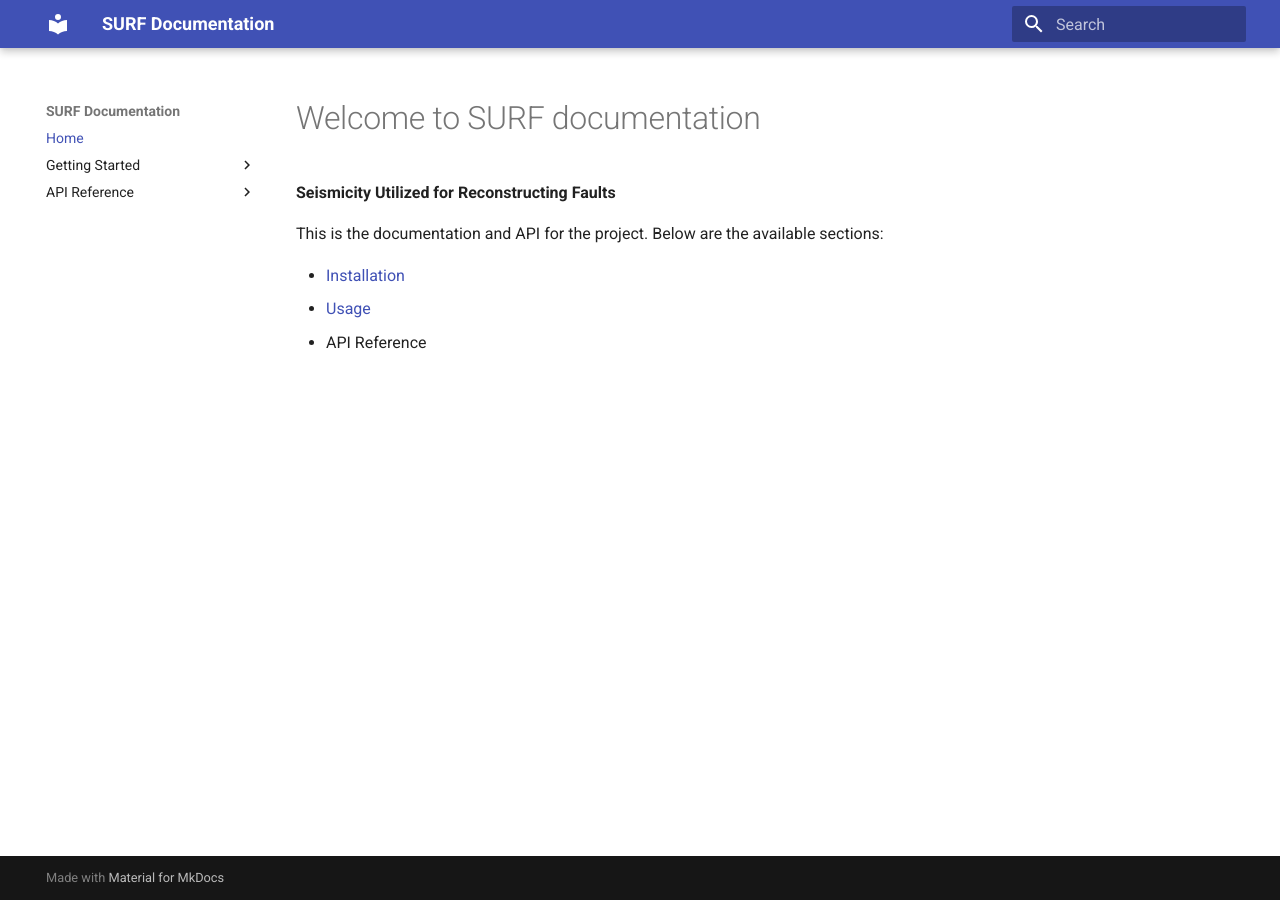
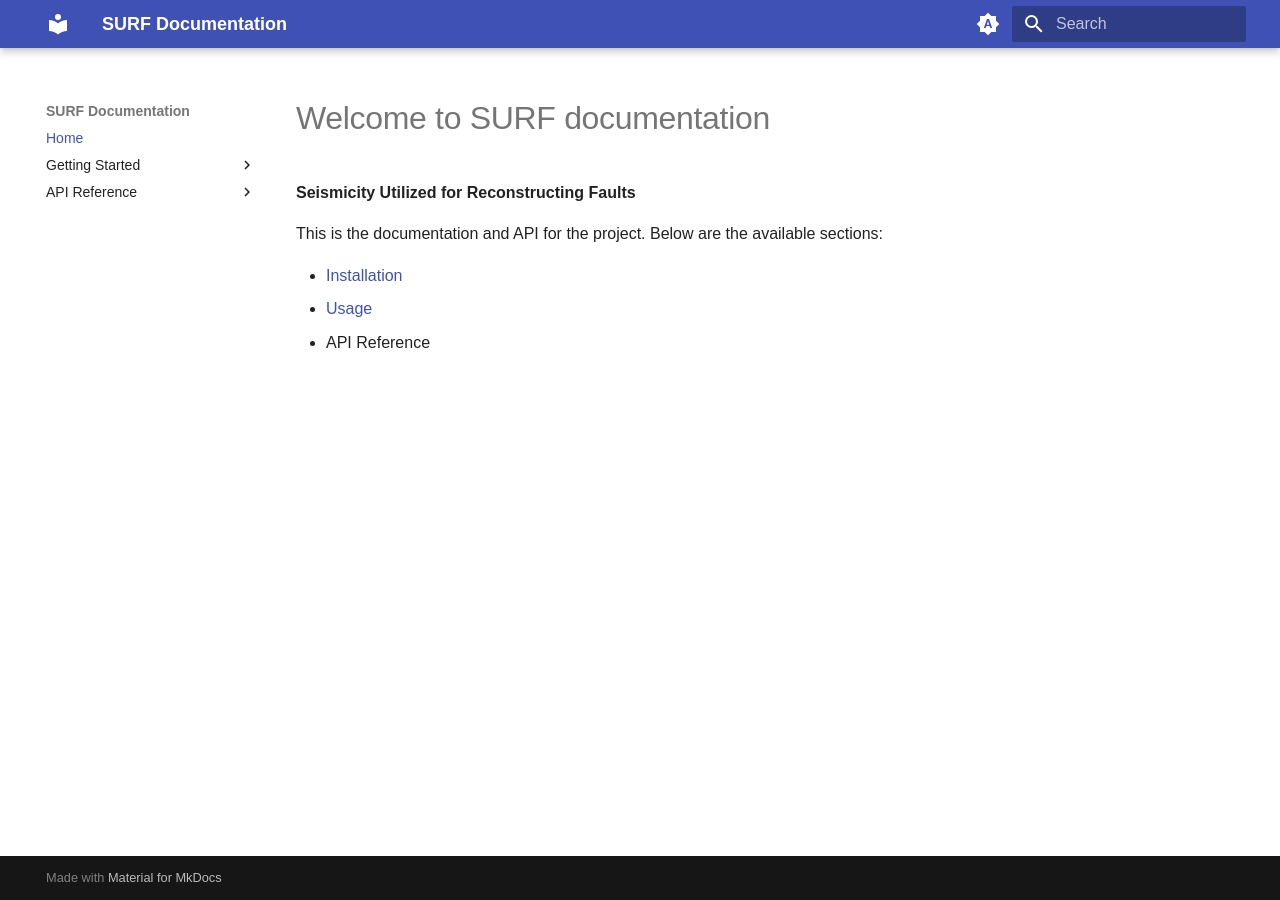
Before and after one commit to travisalongi/surf_doc, an MkDocs documentation site: the page built from docs/index.md, in a window 1280 px wide. Built offline with MkDocs 1.6.1 and Material for MkDocs 9.7.7, drawn with Linux system fonts in a browser that asks for light colours; some web fonts are replaced.

Commit message:
Add color switching according to theme

```diff
--- a/mkdocs.yml
+++ b/mkdocs.yml
@@ -2,8 +2,32 @@
 
 theme:
   name: material
-  palatte:
-    scheme: slate
+  palette:
+    # scheme: slate
+    # primary: gray
+    # accent: gray
+    - media: "(prefers-color-scheme)"
+      toggle:
+        icon: material/brightness-auto
+        name: Switch to light mode
+    - media: "(prefers-color-scheme: light)"
+      scheme: default
+      primary: gray
+      accent: gray
+      toggle:
+        icon: material/brightness-7
+        name: Switch to dark mode
+    - media: "(prefers-color-scheme: dark)"
+      scheme: slate
+      primary: gray
+      accent: gray
+      toggle:
+        icon: material/brightness-4
+        name: Switch to system preference
+  font:
+    text: Arial
+    code: Fira Code
+
 
 
 nav:
```
